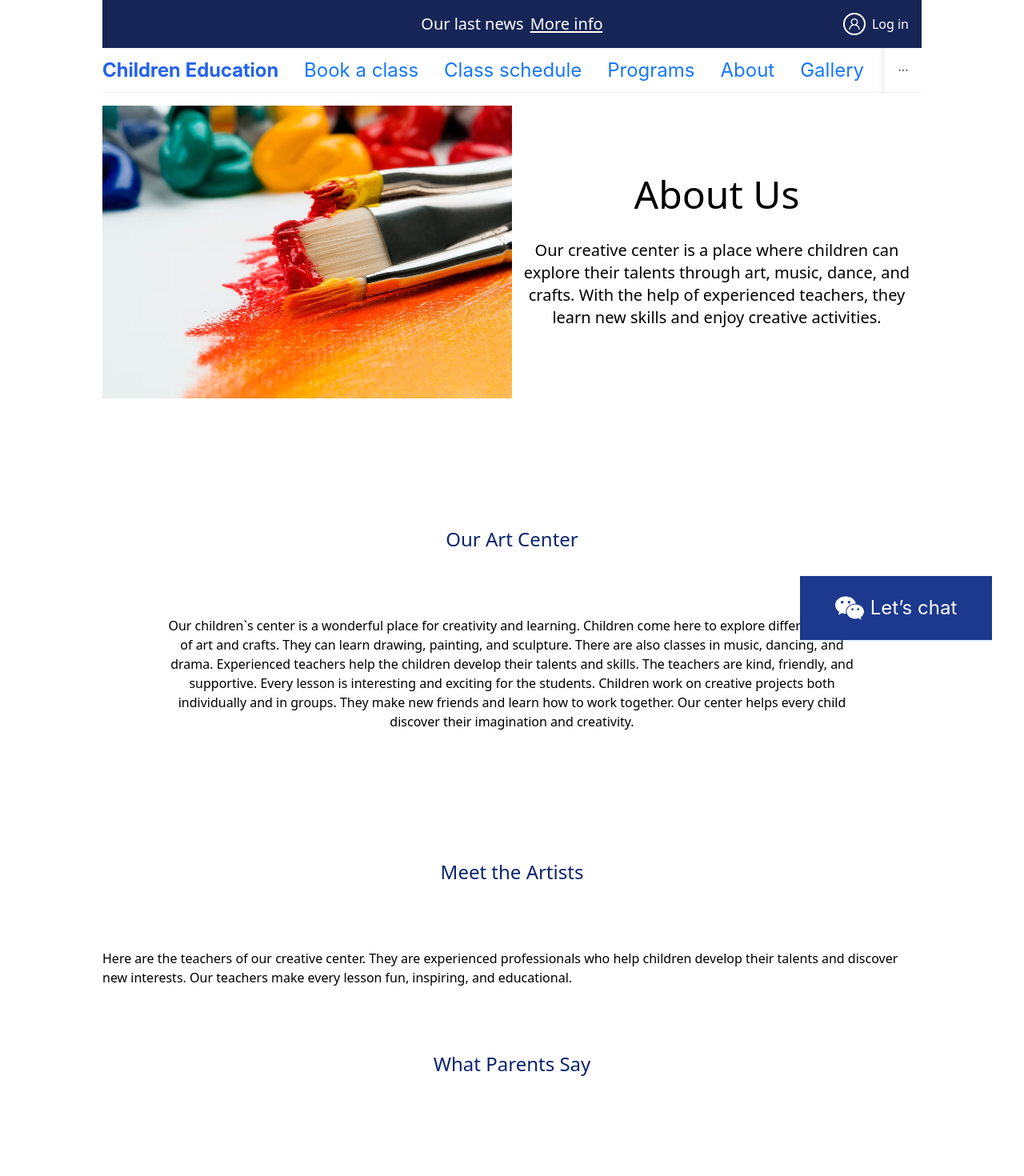
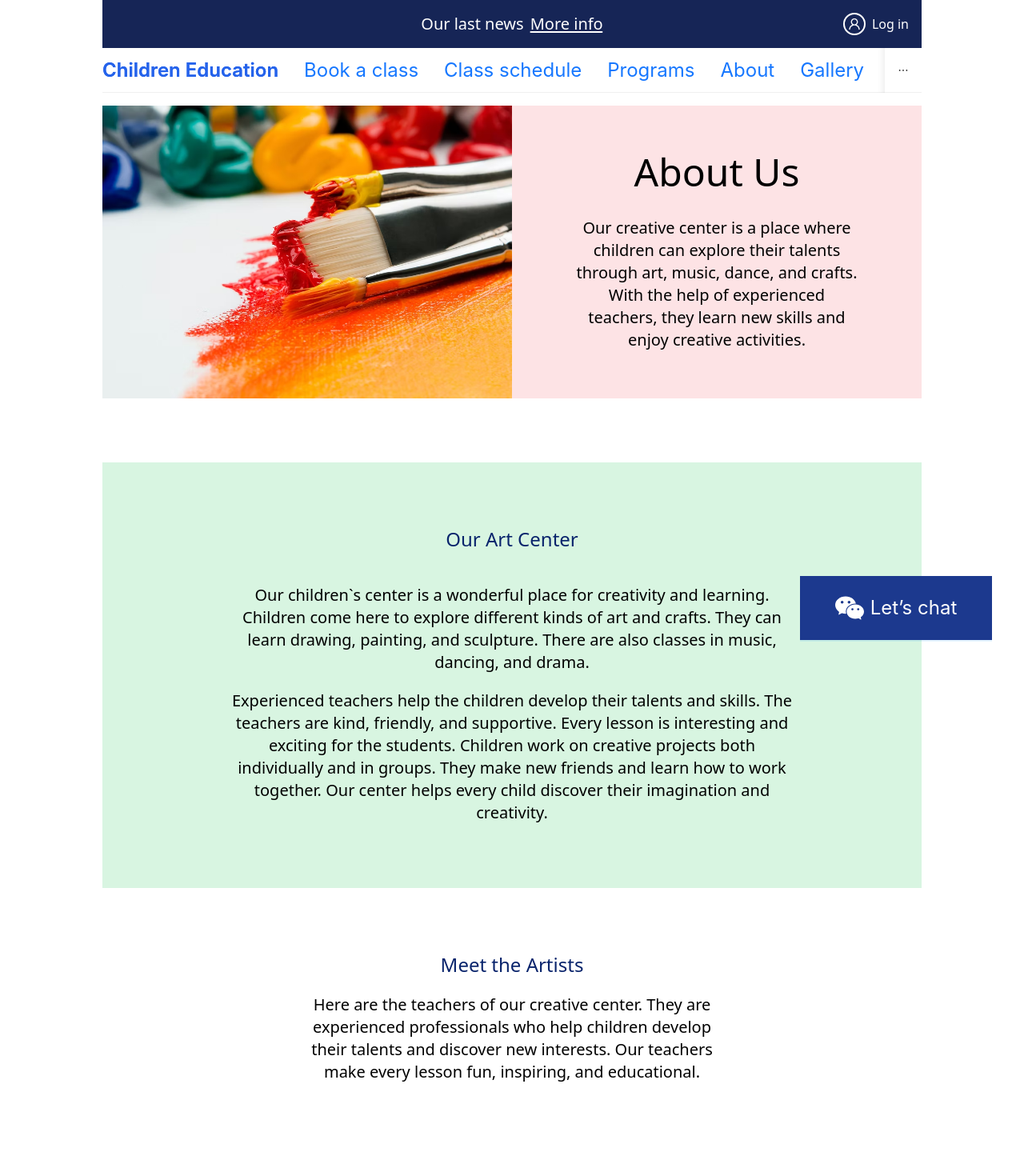
Before and after one commit to nekrasowa/Education-Club-for-toddlers, a Next.js app: page /about in a window 1280 px wide. Shown: the top 1470 px of the page at 80% size. Built offline with nearby package versions, Linux system fonts and the light colour scheme.

Commit message:
Add styles to About page

```diff
--- a/src/components/containers/AboutContainer.tsx
+++ b/src/components/containers/AboutContainer.tsx
@@ -10,13 +10,17 @@ export function AboutContainer() {
         imgSrc={aboutPageTop}
         titleText={about.title}
         descriptionText={about.description}
+        bg='bg-[#fde3e5]'
       />
-      <div className='bg=[#d8f5e1] text-center p-20'>
-        <H2Title title={about.subtitle} />
-        {about.description2}
+
+      <div className='bg-[#d8f5e1] text-center mt-20'>
+        <H2Title title={about.subtitle} addedClassName='pb-10 '/>
+        <p className='text-xl px-40 pb-5'>{about.description2} </p>
+        <p className='text-xl px-40 pb-20'>{about.description3} </p>
       </div>
-      <H2Title title={about.teachersTitle} />
-      <p>{about.teachersIntroduce}</p>
+
+      <H2Title title={about.teachersTitle} addedClassName='text-2xl pb-5' />
+      <p className='px-60 text-center text-xl pb-20'>{about.teachersIntroduce}</p>
 
       <H2Title title={about.commentsTitle} />
       <div></div>
--- a/src/components/elements/H2Title.tsx
+++ b/src/components/elements/H2Title.tsx
@@ -7,9 +7,7 @@ export function H2Title({
 }) {
   return (
     <h2
-      className={`classesTitle text-2xl text-center py-20 text-[#09246c]
-
-        ${addedClassName}`}
+      className={`classesTitle text-2xl text-center py-20 text-[#09246c] ${addedClassName}`}
     >
       {title}
     </h2>
--- a/src/components/elements/InfoBlockWithImg.tsx
+++ b/src/components/elements/InfoBlockWithImg.tsx
@@ -41,7 +41,7 @@ export function InfoBlockWithImg({
         className={`${isLeft ? 'order-1' : 'order-2'} ${isCentered ? 'w-1/2 object-cover' : 'h-90 w-auto mx-auto'} `}
       />
       <div
-        className={`${isLeft ? 'order-2' : 'order-1'} ${bg} ${isCentered ? 'flex flex-col justify-center w-1/2 content-evenly items-center gap-y-8' : 'px-20 py-15'} `}
+        className={`${isLeft ? 'order-2' : 'order-1'} ${bg} ${isCentered ? 'flex flex-col justify-center w-1/2 content-evenly items-center gap-y-8 px-20' : 'py-15'} `}
       >
         <p
           className={`title font-light ${isCentered ? 'text-5xl text-center' : 'text-3xl pb-10'}`}
--- a/src/locales/en/about.ts
+++ b/src/locales/en/about.ts
@@ -4,7 +4,9 @@ export const about = {
     'Our creative center is a place where children can explore their talents through art, music, dance, and crafts. With the help of experienced teachers, they learn new skills and enjoy creative activities.',
   subtitle: 'Our Art Center',
   description2:
-    'Our children`s center is a wonderful place for creativity and learning. Children come here to explore different kinds of art and crafts. They can learn drawing, painting, and sculpture. There are also classes in music, dancing, and drama. Experienced teachers help the children develop their talents and skills. The teachers are kind, friendly, and supportive. Every lesson is interesting and exciting for the students. Children work on creative projects both individually and in groups. They make new friends and learn how to work together. Our center helps every child discover their imagination and creativity.',
+    'Our children`s center is a wonderful place for creativity and learning. Children come here to explore different kinds of art and crafts. They can learn drawing, painting, and sculpture. There are also classes in music, dancing, and drama.',
+  description3:
+    ' Experienced teachers help the children develop their talents and skills. The teachers are kind, friendly, and supportive. Every lesson is interesting and exciting for the students. Children work on creative projects both individually and in groups. They make new friends and learn how to work together. Our center helps every child discover their imagination and creativity.',
   teachersTitle: 'Meet the Artists',
   teachersIntroduce:
     'Here are the teachers of our creative center. They are experienced professionals who help children develop their talents and discover new interests. Our teachers make every lesson fun, inspiring, and educational.',
```
